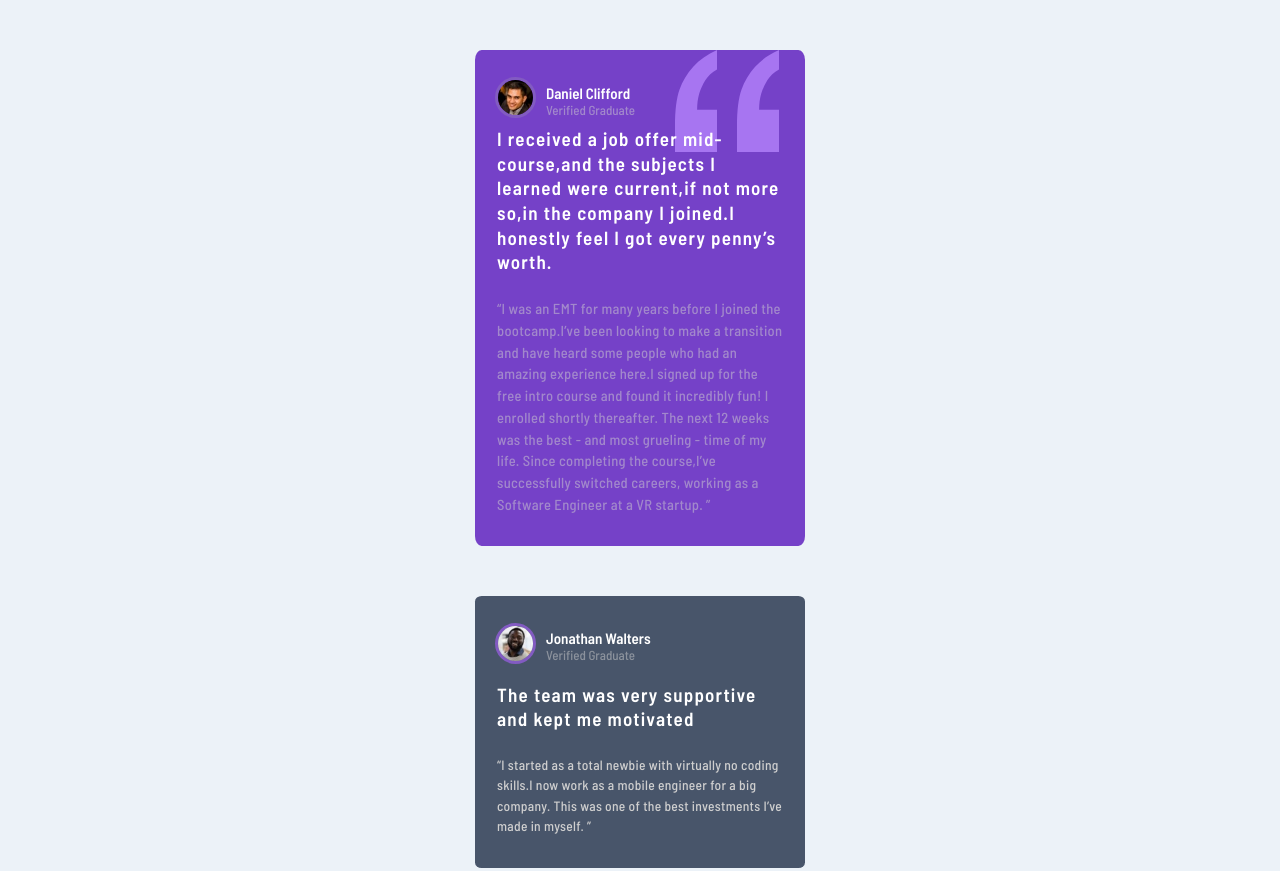
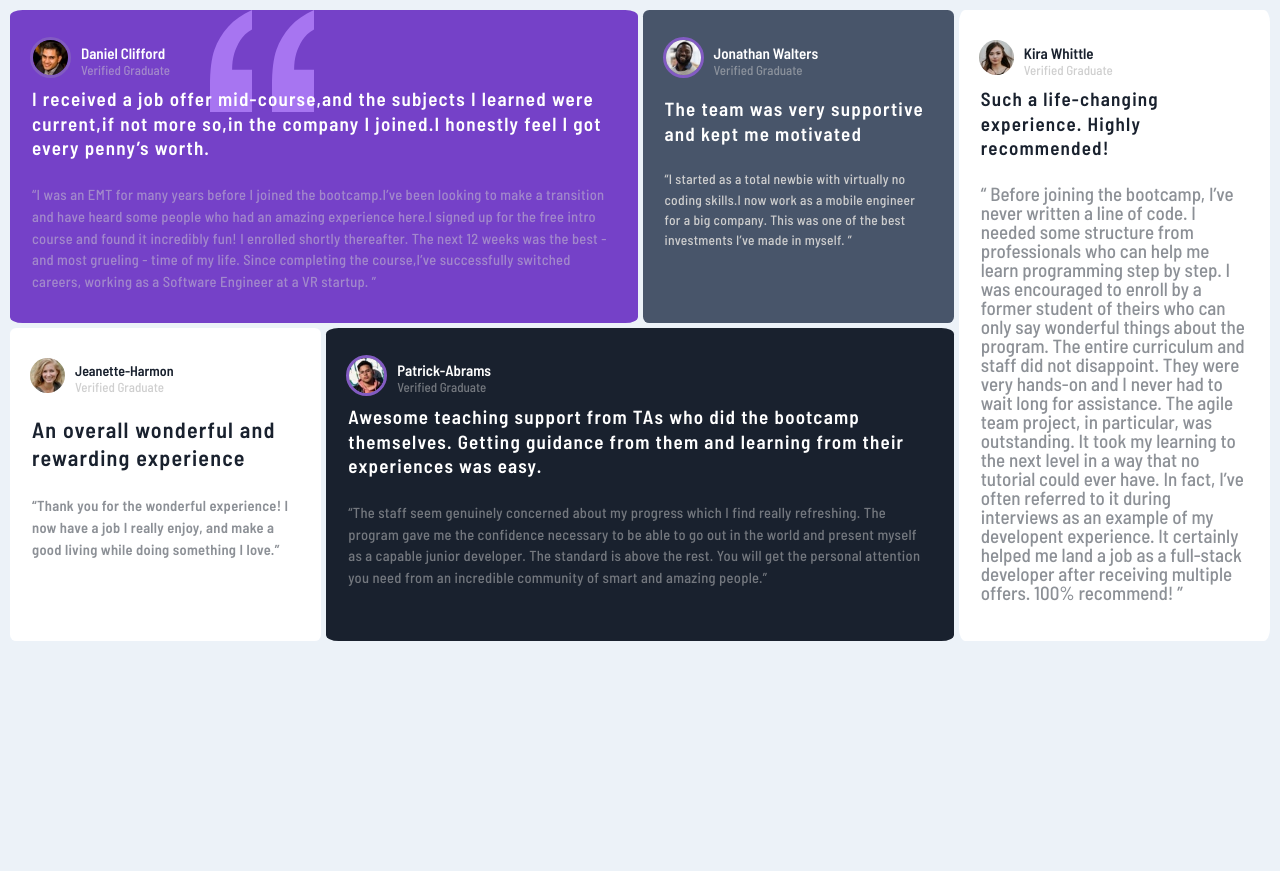
Before and after one commit to moka0690/testimonials-grid-section-main, a plain HTML site: page index.html in a window 1280 px wide. Shown: the top 871 px of the page. After the commit the page ends 800 px from the top, so only its background shows below. Drawn offline with Linux system fonts and the light colour scheme.

Commit message:
Create all card in media

```diff
--- a/stayl.css
+++ b/stayl.css
@@ -17,12 +17,11 @@ body {
   place-content: center;
   background-color: var(--Light-grayish-blue);
 }
+
 .first-section {
-  margin-top: 50px;
   padding: 20px;
-  max-width: 330px;
-  width: 100%;
-  min-height: 450px;
+
+  /* min-height: 450px; */
   color: white;
   background-image: url(/images/bg-pattern-quotation.svg);
   background-repeat: no-repeat;
@@ -94,11 +93,9 @@ img {
   -o-border-radius: 50%;
 }
 .first-Jonathan-Walters {
-  margin-top: 50px;
   padding: 20px;
-  max-width: 330px;
-  width: 100%;
-  min-height: 272px;
+
+  /* min-height: 272px; */
   color: white;
   background-repeat: no-repeat;
   background-position-x: 200px;
@@ -172,11 +169,9 @@ img {
 }
 
 .first-Jeanette-Harmon {
-  margin-top: 50px;
   padding: 20px;
-  max-width: 330px;
-  width: 100%;
-  min-height: 272px;
+
+  /* min-height: 272px; */
   color: white;
   background-repeat: no-repeat;
   background-position-x: 200px;
@@ -243,11 +238,9 @@ img {
 }
 
 .first-Patrick-Abrams {
-  margin-top: 50px;
   padding: 20px;
-  max-width: 330px;
-  width: 100%;
-  min-height: 450px;
+
+  /* min-height: 450px; */
   color: white;
   border-radius: 2%;
   background-color: var(--Very-dark-blackish-blue);
@@ -316,11 +309,9 @@ img {
   -o-border-radius: 50%;
 }
 .first-Kira-Whittle {
-  margin-top: 50px;
   padding: 20px;
-  max-width: 330px;
-  width: 100%;
-  min-height: 450px;
+
+  /* min-height: 450px; */
   color: white;
   border-radius: 2%;
   background-color: var(--white);
@@ -361,7 +352,7 @@ img {
 
 .h5-Kira-Whittle {
   font-size: 13px;
-  color: hsl(0 0% 81% / 1);;
+  color: hsl(0 0% 81% / 1);
 }
 .h2-Kira-Whittle {
   padding: 2px;
@@ -377,8 +368,41 @@ img {
   font-size: 13.5px;
   font-weight: 100;
   line-height: 19px;
-  letter-spacing: 0.px;
+  letter-spacing: 0px;
   color: hsl(219deg 29% 14% / 50%);
   padding-bottom: 10px;
   font-weight: 500;
 }
+
+@media only screen and (min-width: 775px) {
+  main {
+    display: grid;
+    grid-template-columns: repeat(4, 1fr);
+    grid-template-rows: repeat(2, 1fr);
+    grid-column-gap: 5px;
+    grid-row-gap: 5px;
+    margin: 10px;
+  }
+
+  .first-section {
+    grid-area: 1 / 1 / 2 / 3;
+  }
+  .first-Jonathan-Walters {
+    grid-area: 1 / 3 / 2 / 4;
+  }
+  .first-Kira-Whittle {
+    grid-area: 1 / 4 / 3 / 5;
+
+
+  }
+  .first-Jeanette-Harmon {
+    grid-area: 2 / 1 / 3 / 2;
+  }
+  .first-Patrick-Abrams {
+    grid-area: 2 / 2 / 3 / 4;
+  }
+  .p-Kira-Whittle {
+    font-size: 19px;
+
+  }
+}
```
Also changed, not shown: index.html (+2 -8 lines).
